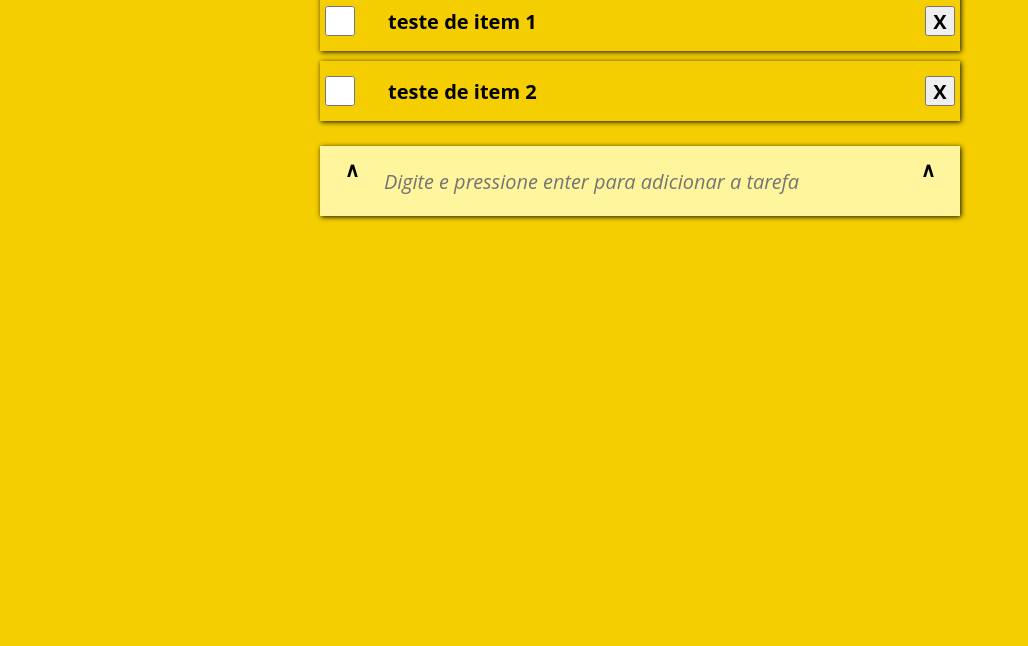
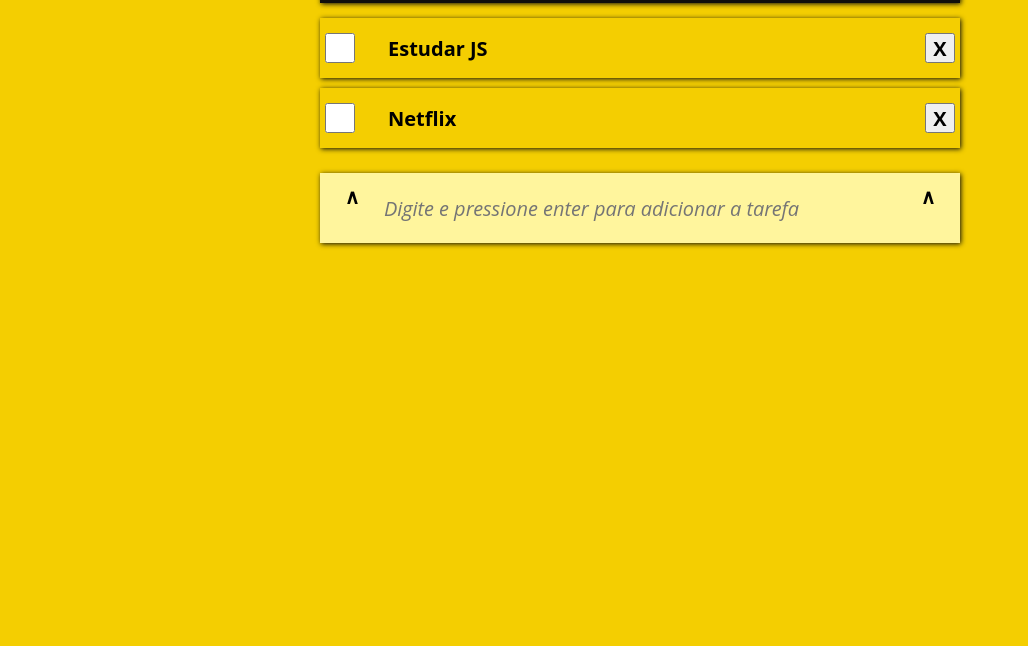
Before and after one commit to YuriCF1/Proj.Estudo---To-Do-LIst-, a plain HTML site: page index.html in a window 1280 px wide. Shown: the part 154-800 px from the top of the page, without its empty margins (0-1028 px from the left). Drawn offline with Linux system fonts and the light colour scheme.

Commit message:
Criado banco de dados e adiciona card

```diff
--- a/app.js
+++ b/app.js
@@ -1 +1,36 @@
 'use strict';
+
+// <label class="todo__item">
+// <input type="checkbox">
+// <div>teste de item 2</div>
+// <input type="button" value="X">
+// </label>
+
+let banco = [
+    {'tarefa':'Estudar JS', 'status': ''},
+    {'tarefa':'Netflix', 'status': 'checked'}
+
+
+];
+
+const criarItem = (tarefa, status='') => { // Se alguém não passa informação nenhuma, é pq tá vazio
+    const item = document.createElement('label');
+    item.classList.add('todo__item');
+    item.innerHTML = `
+        <input type="checkbox" ${status}=''>
+        <div>${tarefa}</div>
+        <input type="button" value="X">
+
+    `
+
+    document.getElementById('todoList').appendChild(item);
+
+
+}
+
+const atualizarTela = () => {//Normalmente se coloca 'render', pois rendeiza na tela
+    banco.forEach(item => criarItem(item.tarefa));
+
+}
+
+atualizarTela();
--- a/index.html
+++ b/index.html
@@ -6,12 +6,12 @@
     <link rel="stylesheet" href="style.css">
     <title>todo-list</title>
 </head>
-<body>
+<body>s
     <div class="todo">
-        <div class="todo__title">
+        <div class ="todo__title">
             TODO - LIST
         </div>
-
+<!--
         <div class="todo__list">
             <label class="todo__item">
                 <input type="checkbox">
@@ -23,8 +23,9 @@
                 <div>teste de item 2</div>
                 <input type="button" value="X">
             </label>
+        </div> -->
+        <div class="todo__list" id="todoList">
         </div>
-
         <div class="todo__new-item">
             <div>&and;</div>
             <input type="text" placeholder="Digite e pressione enter para adicionar a tarefa">
--- a/style.css
+++ b/style.css
@@ -80,7 +80,7 @@ body {
 }
 
 
-.todo__item > input[type='checkbox']:checked  + div {
+.todo__item > input[type='checkbox']:checked  + div{
     text-decoration:line-through;
 }
 
```
